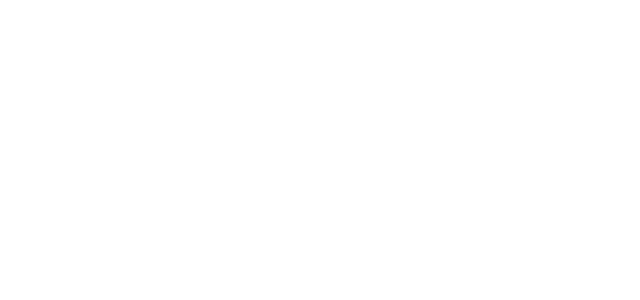
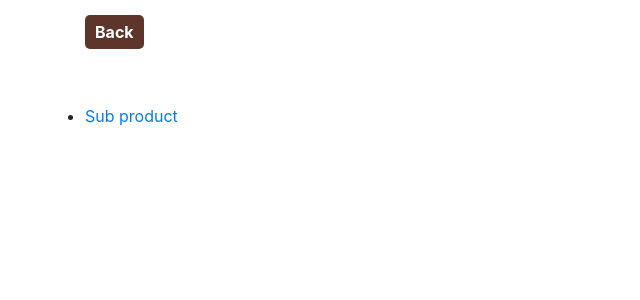
Before and after one commit to palashsinharay/storek, an Angular app: page /productsubcat in a window 1280 px wide. Before the commit this address led to /. Shown: the top 300 px of the page, without its empty margins (0-640 px from the left). Built offline with nearby package versions, Linux system fonts and the light colour scheme.

Commit message:
sub cat page added

```diff
--- a/src/app/add-product/add-product.component.html
+++ b/src/app/add-product/add-product.component.html
@@ -1,3 +1,4 @@
+<div class="container">
 <form #formProduct="ngForm" (ngSubmit)="submit(formProduct)">
   <div class="form-group">
     <label for="name">Name</label>
@@ -146,3 +147,4 @@
   </div>
     <button class="btn btn-primary" type="submit" [disabled]="!formProduct.valid">Add</button>
 </form>
+</div>
--- a/src/app/edit-product/edit-product.component.html
+++ b/src/app/edit-product/edit-product.component.html
@@ -1,3 +1,4 @@
+<div class="container">
 <form>
     <div class="form-group">
       <label for="name">Name</label>
@@ -114,3 +115,4 @@
     </div>
       <button class="btn btn-primary">Add</button>
   </form>
+</div>
--- a/src/app/home/home.component.html
+++ b/src/app/home/home.component.html
@@ -1,4 +1,5 @@
 <!--The content below is only a placeholder and can be replaced.-->
+<div class="container">
 <div style="text-align:center">
   <h1>
     Welcome to {{ title }}!
@@ -17,3 +18,4 @@
     <h2><a  [routerLink]="['/editproduct']">edit Product</a></h2>
   </li>
 </ul>
+</div>
--- a/src/app/list-product/list-product.component.html
+++ b/src/app/list-product/list-product.component.html
@@ -4,7 +4,7 @@
   <div>
     <h3>Electtronics</h3>
     <ul class="list">
-      <li><a [routerLink]="['/productdetails']">Mobile </a></li>
+      <li><a [routerLink]="['/productsubcat']">Mobile </a></li>
       <li><a>Tablets </a></li>
       <li><a>Washing machines </a></li>
     </ul>
--- a/src/app/product-details/product-details.component.html
+++ b/src/app/product-details/product-details.component.html
@@ -1,5 +1,5 @@
 <div class="container">
-  <a [routerLink]="['/listproduct']" class="back">Back </a>
+  <a [routerLink]="['/productsubcat']" class="back">Back </a>
   <div class="row">
     <div class="col-md-4">
       <img src="http://www.demo.wdmtech.com/images/stories/virtuemart/product/product_lg_type.jpg" class="img-responsive" />
--- /dev/null
+++ b/src/app/product-sub-cat/product-sub-cat.component.css
@@ -0,0 +1,13 @@
+ul{
+    padding: 40px 0;
+    list-style-type: disc;
+}
+.back{
+    margin: 15px 0;
+    display: inline-block;
+    background: #5e352b;
+    color: #fff;
+    font-weight: bold;
+    border-radius: 5px;
+    padding: 5px 10px;
+}
--- /dev/null
+++ b/src/app/product-sub-cat/product-sub-cat.component.html
@@ -0,0 +1,6 @@
+<div class="container">
+    <a [routerLink]="['/listproduct']" class="back">Back </a>
+  <ul>
+    <li><a [routerLink]="['/productdetails']">Sub product</a></li>
+  </ul>
+</div>
--- /dev/null
+++ b/src/app/product-sub-cat/product-sub-cat.component.ts
@@ -0,0 +1,15 @@
+import { Component, OnInit } from '@angular/core';
+
+@Component({
+  selector: 'app-product-sub-cat',
+  templateUrl: './product-sub-cat.component.html',
+  styleUrls: ['./product-sub-cat.component.css']
+})
+export class ProductSubCatComponent implements OnInit {
+
+  constructor() { }
+
+  ngOnInit() {
+  }
+
+}
```
Also changed, not shown: src/app/app.module.ts (+7 -1 lines), 1 other file (tests, documents, lock files or other folders).
